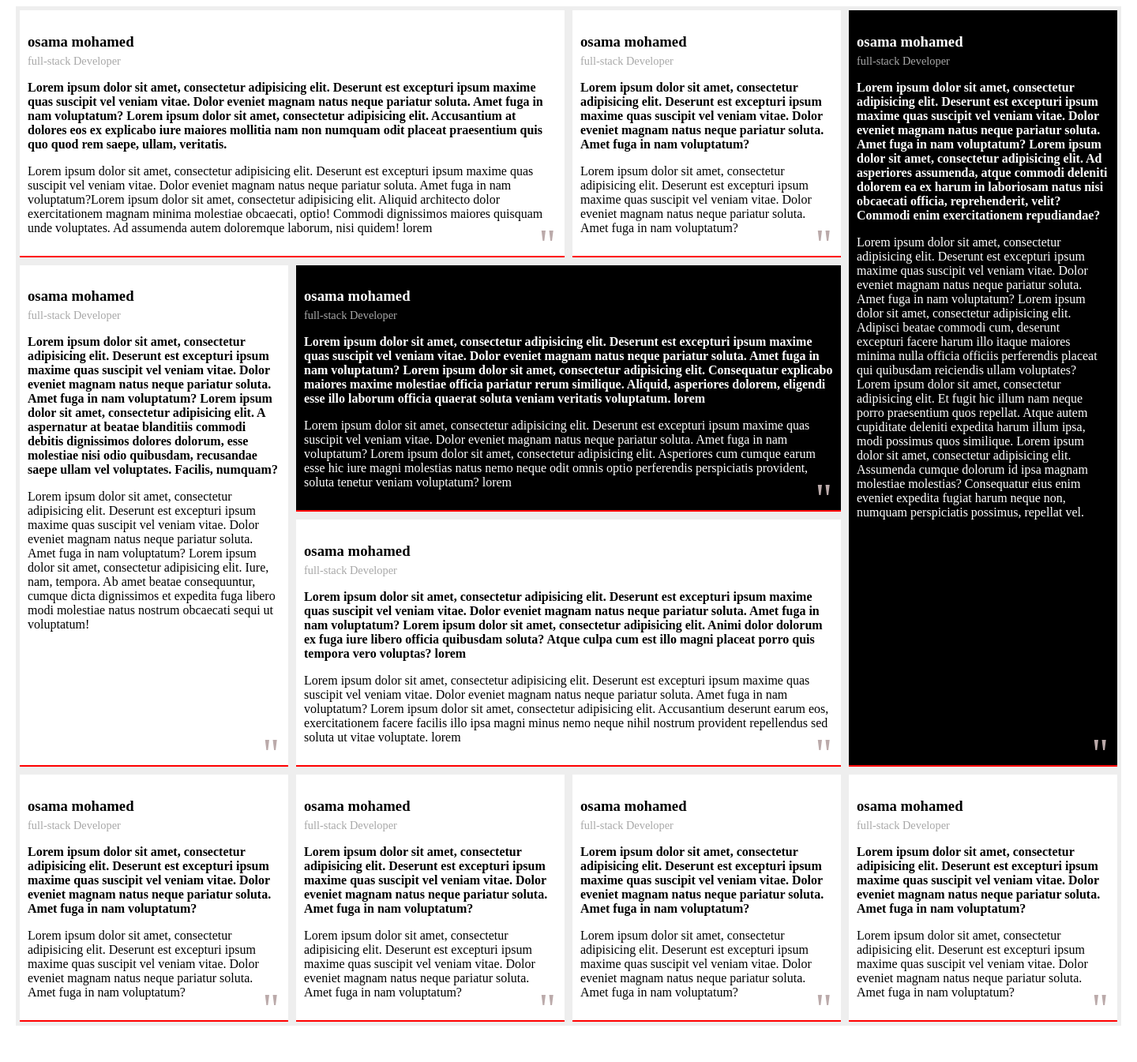
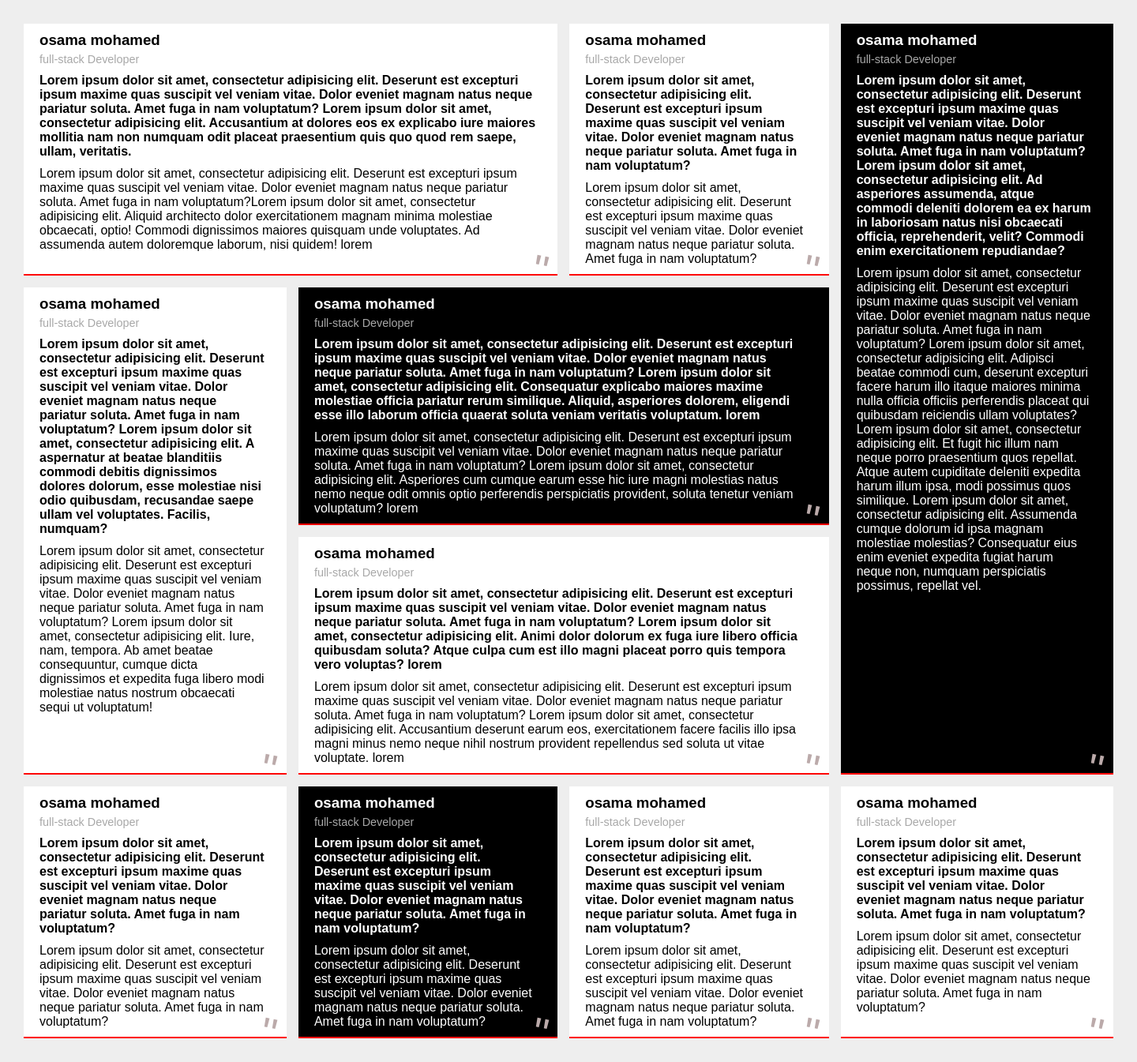
Before and after one commit to islam-Elhref/learn, a PHP site: page /six.html in a window 1440 px wide. Shown: the whole page at 79% size. Before the commit the page ends 1299 px from the top, so only its background shows below. Run offline with PHP 8.4, Linux system fonts and the light colour scheme.

Commit message:
تكليف 64 - 57س

```diff
--- a/57-64/main_six.css
+++ b/57-64/main_six.css
@@ -1,37 +1,45 @@
 
-.container{
-    width: 1400px;
-    margin: 0 auto;
+*{
+    box-sizing: border-box;
+    font-family: arial, serif;
+    margin: 0;
+    padding: 0;
 }
 
+
+
 .page {
-    padding: 5px;
-    margin: 0 auto;
-    background: #eee;
-    display: grid;
-    grid-template-columns: repeat(4, 1fr);
-    grid-template-rows: repeat(4, 1fr);
-    gap: 10px;
+    width: 100%; /*true*/
+    height: 100%; /*true*/
+    padding: 30px; /*true*/
+    background: #eee; /*true*/
+    display: grid; /*true*/
+    grid-template-columns: repeat(4, auto); /*true*/
+    grid-template-rows: repeat(4, auto);
+    gap: 15px; /*true*/
     justify-content: center;
 
 }
 .page div{
-    padding: 10px;
-    background: white;
+    padding: 10px 28px 10px 20px; /*true*/
+    background: white; /*true*/
     border-bottom: 2px solid red;
-    position: relative;
+    position: relative; /*true*/
+
 }
 
 .page .name{
     margin-bottom: 5px;
 }
 .page .jop{
+    margin-bottom: 10px;
     color: #a8a8a8;
     display: block;
     font-size: 0.9em;
 }
 .page .disc-title{
     font-weight: bold;
+    margin-bottom: 10px;
 }
 
 .page div:before{
@@ -39,8 +47,9 @@
     color: #bbaaaa;
     position: absolute;
     font-size: 54px;
-    bottom: -17px;
+    bottom: -26px;
     right: 12px;
+    transform: rotate(12deg);
 }
 
 .page .one{
@@ -48,7 +57,7 @@
 }
 .page .three{
     grid-row: span 3;
-    background: #000000;
+    background: #000000; /*true*/
     color: white;
 }
 .page .four{
@@ -56,14 +65,14 @@
 }
 .page .five{
     grid-column: span 2;
-    background: #000000;
+    background: #000000; /*true*/
     color: white;
 }
 .page .six{
     grid-column: span 2;
 }
 
-.six .page .eight{
-    background: #000000;
+.page .eight{
+    background: #000000; /*true*/
     color: white;
 }
--- a/57-64/six.html
+++ b/57-64/six.html
@@ -9,38 +9,20 @@
     <link href="main_six.css" rel="stylesheet">
 </head>
 <body>
-<div class="container">
 
     <div class="page">
         <div class="one">
             <h3 class="name">osama mohamed</h3>
             <span class="jop">full-stack Developer</span>
-            <p class="disc-title">Lorem ipsum dolor sit amet, consectetur adipisicing elit. Deserunt est excepturi ipsum
-                maxime quas suscipit vel veniam vitae. Dolor eveniet magnam natus neque pariatur soluta. Amet fuga in
-                nam
-                voluptatum?
-                Lorem ipsum dolor sit amet, consectetur adipisicing elit. Accusantium at dolores eos ex explicabo iure
-                maiores mollitia nam non numquam odit placeat praesentium quis quo quod rem saepe, ullam, veritatis.
-            </p>
-            <p class="disc">Lorem ipsum dolor sit amet, consectetur adipisicing elit. Deserunt est excepturi ipsum
-                maxime
-                quas suscipit vel veniam vitae. Dolor eveniet magnam natus neque pariatur soluta. Amet fuga in nam
-                voluptatum?Lorem ipsum dolor sit amet, consectetur adipisicing elit. Aliquid architecto dolor
-                exercitationem magnam minima molestiae obcaecati, optio! Commodi dignissimos maiores quisquam unde
-                voluptates. Ad assumenda autem doloremque laborum, nisi quidem! lorem
-            </p>
+            <p class="disc-title">Lorem ipsum dolor sit amet, consectetur adipisicing elit. Deserunt est excepturi ipsum maxime quas suscipit vel veniam vitae. Dolor eveniet magnam natus neque pariatur soluta. Amet fuga in nam voluptatum? Lorem ipsum dolor sit amet, consectetur adipisicing elit. Accusantium at dolores eos ex explicabo iure maiores mollitia nam non numquam odit placeat praesentium quis quo quod rem saepe, ullam, veritatis.</p>
+            <p class="disc">Lorem ipsum dolor sit amet, consectetur adipisicing elit. Deserunt est excepturi ipsum maxime quas suscipit vel veniam vitae. Dolor eveniet magnam natus neque pariatur soluta. Amet fuga in nam voluptatum?Lorem ipsum dolor sit amet, consectetur adipisicing elit. Aliquid architecto dolor exercitationem magnam minima molestiae obcaecati, optio! Commodi dignissimos maiores quisquam unde voluptates. Ad assumenda autem doloremque laborum, nisi quidem! lorem</p>
         </div>
+
         <div class="two">
             <h3 class="name">osama mohamed</h3>
             <span class="jop">full-stack Developer</span>
-            <p class="disc-title">Lorem ipsum dolor sit amet, consectetur adipisicing elit. Deserunt est excepturi ipsum
-                maxime quas suscipit vel veniam vitae. Dolor eveniet magnam natus neque pariatur soluta. Amet fuga in
-                nam
-                voluptatum?</p>
-            <p class="disc">Lorem ipsum dolor sit amet, consectetur adipisicing elit. Deserunt est excepturi ipsum
-                maxime
-                quas suscipit vel veniam vitae. Dolor eveniet magnam natus neque pariatur soluta. Amet fuga in nam
-                voluptatum?</p>
+            <p class="disc-title">Lorem ipsum dolor sit amet, consectetur adipisicing elit. Deserunt est excepturi ipsum maxime quas suscipit vel veniam vitae. Dolor eveniet magnam natus neque pariatur soluta. Amet fuga in nam voluptatum?</p>
+            <p class="disc">Lorem ipsum dolor sit amet, consectetur adipisicing elit. Deserunt est excepturi ipsum maxime quas suscipit vel veniam vitae. Dolor eveniet magnam natus neque pariatur soluta. Amet fuga in nam voluptatum?</p>
         </div>
         <div class="three">
             <h3 class="name">osama mohamed</h3>
@@ -168,7 +150,5 @@
         </div>
     </div>
 
-</div>
-
 </body>
 </html>
```
